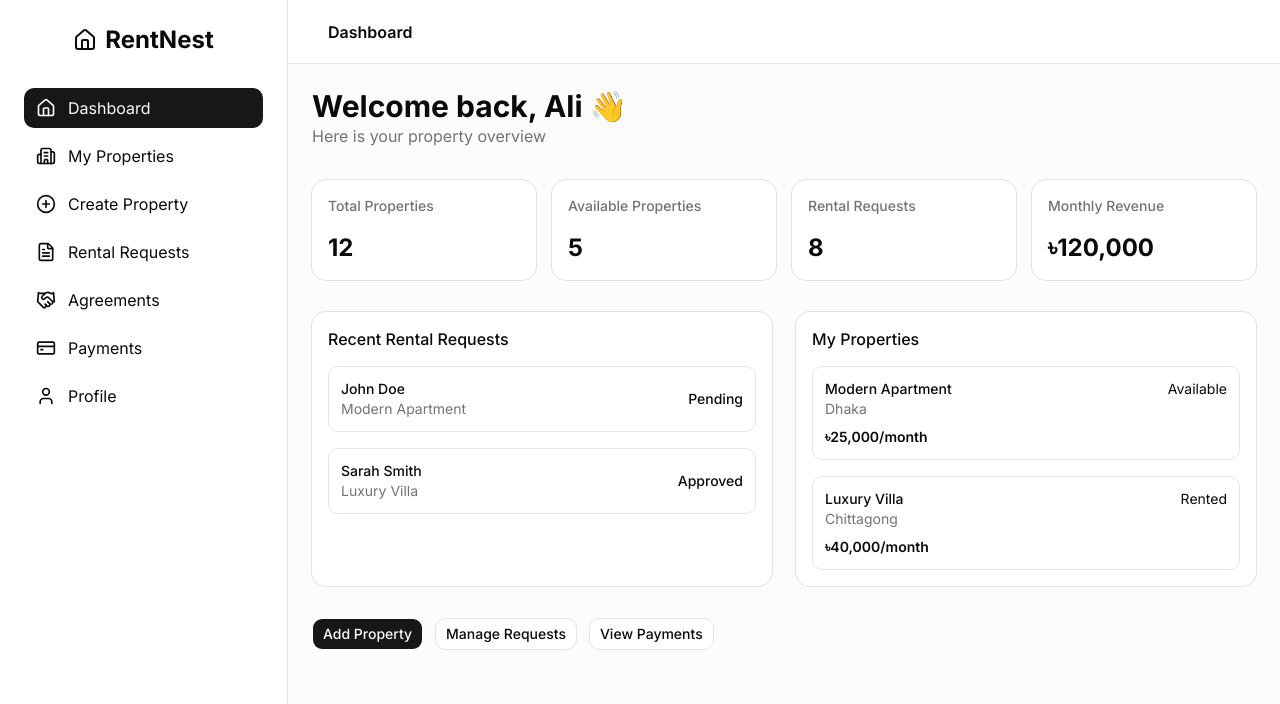
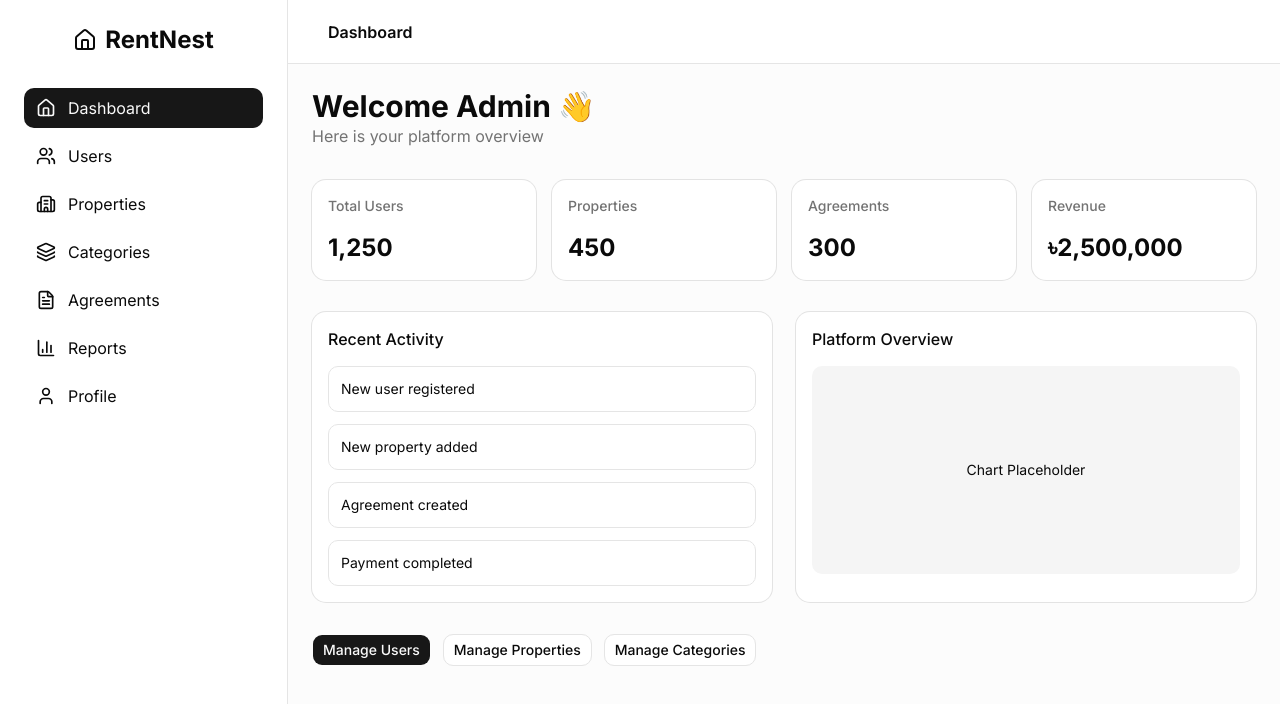
Before and after one commit to thedev-mohammadali/rnest-frontend, a Next.js app: page /dashboard in a window 1280 px wide. Shown: the top 704 px of the page. Built offline with nearby package versions, Linux system fonts and the light colour scheme.

Commit message:
feat: add admin dashboard overview UI

```diff
--- /dev/null
+++ b/src/components/dashboard/admin/admin-dashboard.tsx
@@ -0,0 +1,28 @@
+import AdminStats from "./admin-stats";
+import PlatformOverview from "./platform-overview";
+import QuickActions from "./quick-actions";
+import RecentActivity from "./recent-activity";
+
+const AdminDashboard = () => {
+  return (
+    <div className="space-y-8">
+      <div>
+        <h1 className="text-3xl font-bold">Welcome Admin 👋</h1>
+
+        <p className="text-muted-foreground">Here is your platform overview</p>
+      </div>
+
+      <AdminStats />
+
+      <div className="grid gap-6 lg:grid-cols-2">
+        <RecentActivity />
+
+        <PlatformOverview />
+      </div>
+
+      <QuickActions />
+    </div>
+  );
+};
+
+export default AdminDashboard;
--- /dev/null
+++ b/src/components/dashboard/admin/admin-stats.tsx
@@ -0,0 +1,45 @@
+import { Card, CardContent, CardHeader, CardTitle } from "@/components/ui/card";
+
+const stats = [
+  {
+    title: "Total Users",
+    value: "1,250",
+  },
+
+  {
+    title: "Properties",
+    value: "450",
+  },
+
+  {
+    title: "Agreements",
+    value: "300",
+  },
+
+  {
+    title: "Revenue",
+    value: "৳2,500,000",
+  },
+];
+
+const AdminStats = () => {
+  return (
+    <div className="grid gap-4 sm:grid-cols-2 xl:grid-cols-4">
+      {stats.map((stat) => (
+        <Card key={stat.title}>
+          <CardHeader>
+            <CardTitle className="text-muted-foreground text-sm">
+              {stat.title}
+            </CardTitle>
+          </CardHeader>
+
+          <CardContent>
+            <p className="text-2xl font-bold">{stat.value}</p>
+          </CardContent>
+        </Card>
+      ))}
+    </div>
+  );
+};
+
+export default AdminStats;
--- /dev/null
+++ b/src/components/dashboard/admin/platform-overview.tsx
@@ -0,0 +1,19 @@
+import { Card, CardContent, CardHeader, CardTitle } from "@/components/ui/card";
+
+const PlatformOverview = () => {
+  return (
+    <Card>
+      <CardHeader>
+        <CardTitle>Platform Overview</CardTitle>
+      </CardHeader>
+
+      <CardContent>
+        <div className="bg-muted flex h-52 items-center justify-center rounded-lg">
+          Chart Placeholder
+        </div>
+      </CardContent>
+    </Card>
+  );
+};
+
+export default PlatformOverview;
--- /dev/null
+++ b/src/components/dashboard/admin/quick-actions.tsx
@@ -0,0 +1,22 @@
+import { Button } from "@/components/ui/button";
+import Link from "next/link";
+
+const QuickActions = () => {
+  return (
+    <div className="flex flex-wrap gap-3">
+      <Button asChild>
+        <Link href="/dashboard/users">Manage Users</Link>
+      </Button>
+
+      <Button variant="outline" asChild>
+        <Link href="/dashboard/properties">Manage Properties</Link>
+      </Button>
+
+      <Button variant="outline" asChild>
+        <Link href="/dashboard/categories">Manage Categories</Link>
+      </Button>
+    </div>
+  );
+};
+
+export default QuickActions;
--- /dev/null
+++ b/src/components/dashboard/admin/recent-activity.tsx
@@ -0,0 +1,33 @@
+import { Card, CardContent, CardHeader, CardTitle } from "@/components/ui/card";
+
+const activities = [
+  "New user registered",
+
+  "New property added",
+
+  "Agreement created",
+
+  "Payment completed",
+];
+
+const RecentActivity = () => {
+  return (
+    <Card>
+      <CardHeader>
+        <CardTitle>Recent Activity</CardTitle>
+      </CardHeader>
+
+      <CardContent>
+        <div className="space-y-3">
+          {activities.map((activity) => (
+            <div key={activity} className="rounded-lg border p-3">
+              {activity}
+            </div>
+          ))}
+        </div>
+      </CardContent>
+    </Card>
+  );
+};
+
+export default RecentActivity;
--- a/src/components/dashboard/router/dashboard-router.tsx
+++ b/src/components/dashboard/router/dashboard-router.tsx
@@ -1,4 +1,5 @@
 import { currentUser } from "@/lib/mock-user";
+import AdminDashboard from "../admin/admin-dashboard";
 import LandlordDashboard from "../landlord/landlord-dashboard";
 import TenantDashboard from "../tenant/tenant-dashboard";
 
@@ -10,8 +11,8 @@ const DashboardRouter = () => {
     case "LANDLORD":
       return <LandlordDashboard />;
 
-    // case "ADMIN":
-    //   return <AdminDashboard />;
+    case "ADMIN":
+      return <AdminDashboard />;
 
     default:
       return null;
--- a/src/lib/mock-user.ts
+++ b/src/lib/mock-user.ts
@@ -2,5 +2,5 @@ import { UserRole } from "@/types/auth";
 
 export const currentUser = {
   name: "Mohammad Ali",
-  role: "LANDLORD" as UserRole,
+  role: "ADMIN" as UserRole,
 };
```
